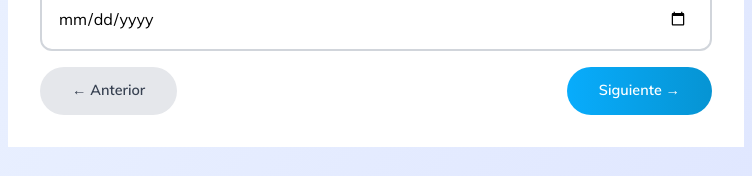
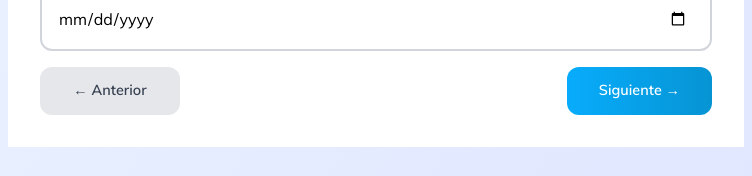
Before and after one commit to dtalero78/siigo-retiros, a website: page public/index.html in a window 768 px wide. Shown: the part 799-975 px from the top of the page, 8-760 px from the left. Drawn offline with nearby package versions, Linux system fonts and the light colour scheme.

Commit message:
Initial commit - Siigo Exit Interview App

```diff
--- a/public/index.html
+++ b/public/index.html
@@ -220,22 +220,32 @@
                 padding-right: 40px !important;
             }
 
-            /* Compact navigation - longer, thinner buttons */
+            /* Compact navigation - fixed button sizing */
             .mobile-nav {
                 padding: 16px !important;
                 margin: 0 !important;
             }
 
             .mobile-btn {
-                padding: 12px 32px !important; /* Wider padding */
+                padding: 14px 28px !important; /* Better proportions */
                 font-size: 0.9rem !important;
-                min-width: 100px !important; /* Minimum width */
-                max-width: 160px !important; /* Maximum width */
-                height: 48px !important; /* Thinner height */
+                min-width: 120px !important; /* Longer minimum width */
+                max-width: 200px !important; /* Allow wider buttons */
+                height: 48px !important; /* Keep this height */
                 display: flex !important;
                 align-items: center !important;
                 justify-content: center !important;
-                border-radius: 24px !important; /* More rounded */
+                border-radius: 12px !important; /* Same as input fields */
+            }
+
+            /* Desktop button overrides */
+            @media (min-width: 768px) {
+                .mobile-btn {
+                    padding: 12px 32px !important; /* Desktop padding */
+                    min-width: 140px !important; /* Wider on desktop */
+                    max-width: 180px !important; /* Not too wide */
+                    height: 48px !important; /* Consistent height */
+                }
             }
 
             /* Progress indicators smaller */
@@ -747,7 +757,8 @@
                     <!-- Navigation Buttons -->
                     <div class="flex justify-between items-center mt-8 md:mt-12 px-4 md:px-0 mobile-nav">
                         <button id="prev-btn" type="button"
-                                class="bg-gray-200 hover:bg-gray-300 text-gray-700 rounded-xl font-semibold transition-all duration-200 hidden mobile-btn">
+                                class="bg-gray-200 hover:bg-gray-300 text-gray-700 rounded-xl font-semibold transition-all duration-200 hidden mobile-btn"
+                                style="border-radius: 12px;">
                             <span class="hidden md:inline">← Anterior</span>
                             <span class="md:hidden">←</span>
                         </button>
@@ -755,7 +766,8 @@
                         <div class="flex-1"></div>
 
                         <button id="next-btn" type="button"
-                                class="bg-gradient-to-r from-siigo to-siigo-dark hover:from-siigo-dark hover:to-siigo text-white rounded-xl font-semibold transition-all duration-200 transform hover:scale-105 mobile-btn">
+                                class="bg-gradient-to-r from-siigo to-siigo-dark hover:from-siigo-dark hover:to-siigo text-white rounded-xl font-semibold transition-all duration-200 transform hover:scale-105 mobile-btn"
+                                style="border-radius: 12px;">
                             <span class="hidden md:inline">Siguiente →</span>
                             <span class="md:hidden">→</span>
                         </button>
```
